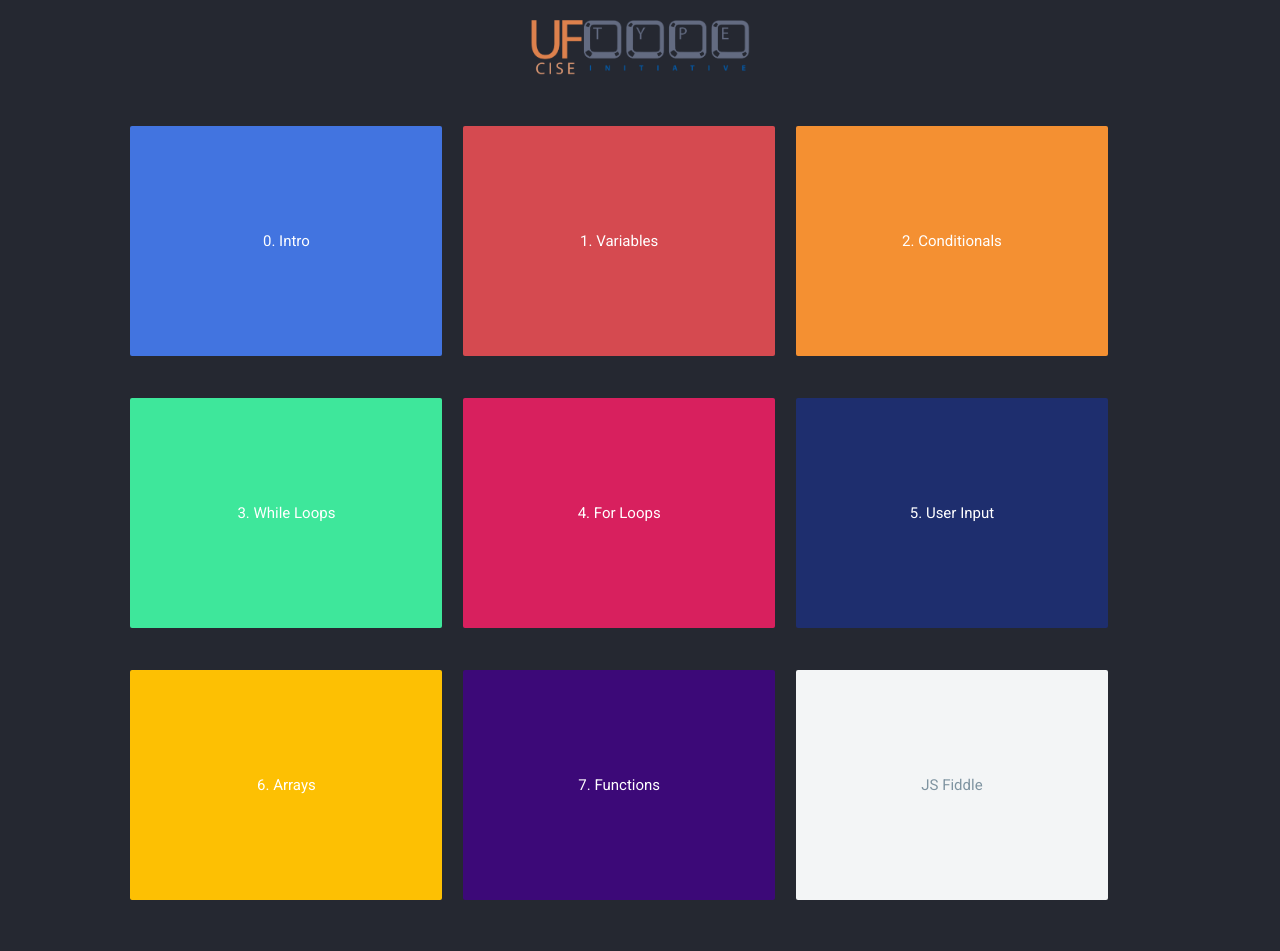
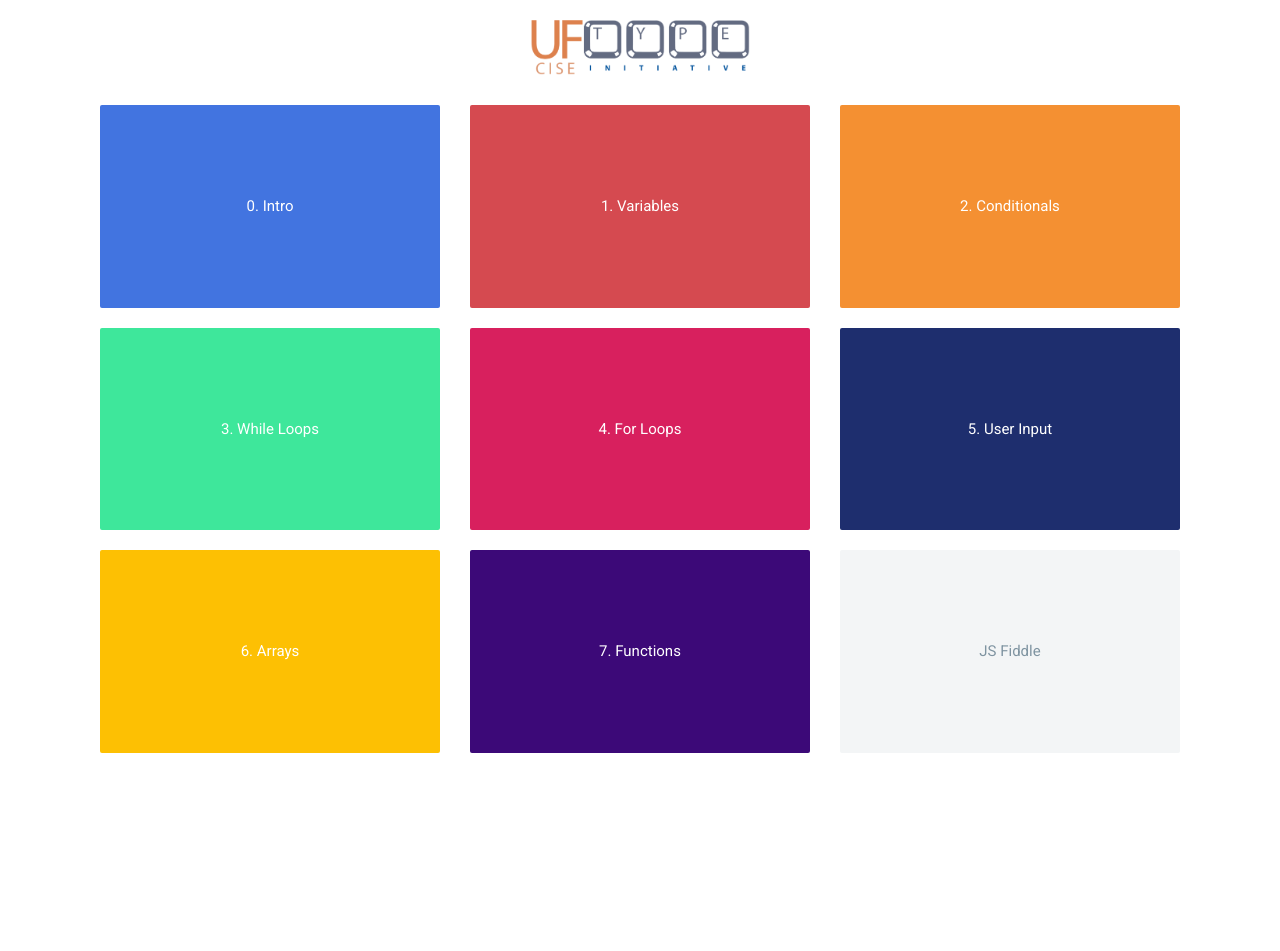
Before and after one commit to JING1201/student-curriculum, a PHP site: page / in a window 1280 px wide. After the commit the page ends 753 px from the top, so only its background shows below. Run offline with PHP 8.4, Linux system fonts and the light colour scheme; some libraries are stand-ins or nearby versions.

Commit message:
update box layout

```diff
--- a/css/main.css
+++ b/css/main.css
@@ -3,7 +3,7 @@
    ========================================================================== */
 html,
 body {
-    background: #252831;
+    background: white;
     margin: 0;
     font-family: 'Roboto', sans-serif;
 }
@@ -77,9 +77,10 @@ body {
 
 .box{
     display:inline-block;
-    padding:10%;
-    margin:2% 1%;
+    padding:90px;
+    margin-bottom:20px;
     background-color:#6D7381;
+
 
     font-size:15px;
 
@@ -93,8 +94,7 @@ body {
     border: none;
     border-radius: 2px;
     min-height:30%;
-    width:30%;
-    /*box-shadow: 0 9px #999;*/
+    width:100%;
 }
 
 .box:hover{
--- a/index.html
+++ b/index.html
@@ -11,24 +11,27 @@
 <body>
 
 <div class="nav-container"><img src="img/UF.png" height="55px" width="220px"></div>
+<div class="container"><div class="animated fadeIn box-grid container">
+    <!-- Boxes -->
+    <div class="row">
+        <div class="col"><div class="blue box" data-toggle="modal" data-target="#slide0">0. Intro</div> </div>
+        <div class="col"><div class="red box" data-toggle="modal" data-target="#slide1">1. Variables</div></div>
+        <div class="col"><div class="yellow box" data-toggle="modal" data-target="#slide2">2. Conditionals</div></div>
+    </div>
 
+    <div class="row">
+        <div class="col"><div class="green box" data-toggle="modal" data-target="#slide3">3. While Loops</div> </div>
+        <div class="col"><div class="pink box" data-toggle="modal" data-target="#slide4">4. For Loops</div></div>
+        <div class="col"><div class="navy box" data-toggle="modal" data-target="#slide5">5. User Input</div></div>
+    </div>
 
-<div class="container">
+    <div class="row">
+        <div class="col"><div class="orange box" data-toggle="modal" data-target="#slide6">6. Arrays</div></div>
+        <div class="col"><div class="purple box" data-toggle="modal" data-target="#slide7">7. Functions </div></div>
+        <div class="col"><a class="jsfiddle box"href="https://jsfiddle.net" target="_blank">JS Fiddle</a></div>
+    </div>
 
-<!-- Boxes -->
-<div class="animated fadeIn box-grid container">
-  <div class="box-row row">
-     <div class="blue box" data-toggle="modal" data-target="#slide0">0. Intro</div>
-     <div class="red box" data-toggle="modal" data-target="#slide1">1. Variables</div>
-     <div class="yellow box" data-toggle="modal" data-target="#slide2">2. Conditionals</div>
-     <div class="green box" data-toggle="modal" data-target="#slide3">3. While Loops</div>
-     <div class="pink box" data-toggle="modal" data-target="#slide4">4. For Loops</div>
-     <div class="navy box" data-toggle="modal" data-target="#slide5">5. User Input</div>
-     <div class="orange box" data-toggle="modal" data-target="#slide6">6. Arrays</div>
-     <div class="purple box" data-toggle="modal" data-target="#slide7">7. Functions </div>
-     <a class="jsfiddle box"href="https://jsfiddle.net" target="_blank">JS Fiddle</a>
-  </div>
-</div>
+</div></div>
 
 <?php include 'include/slides.php';?>
 </div>
```
